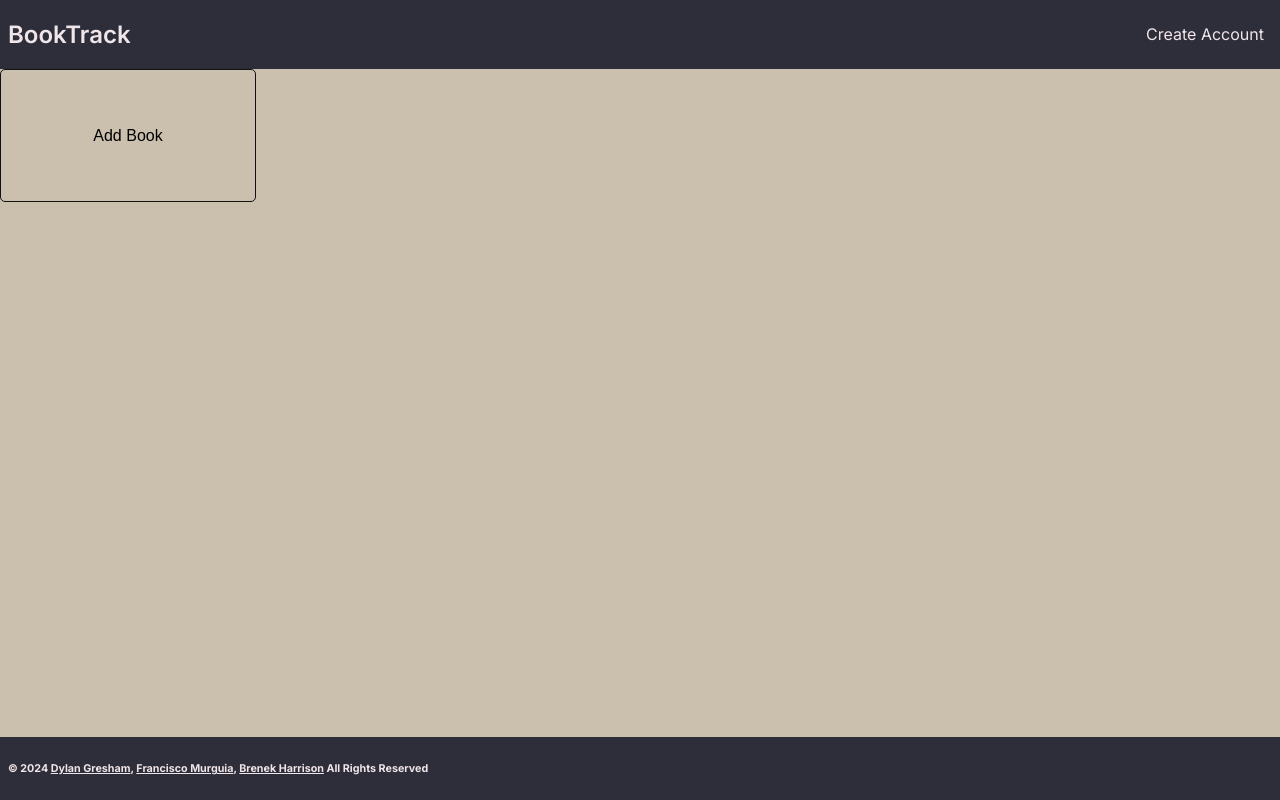
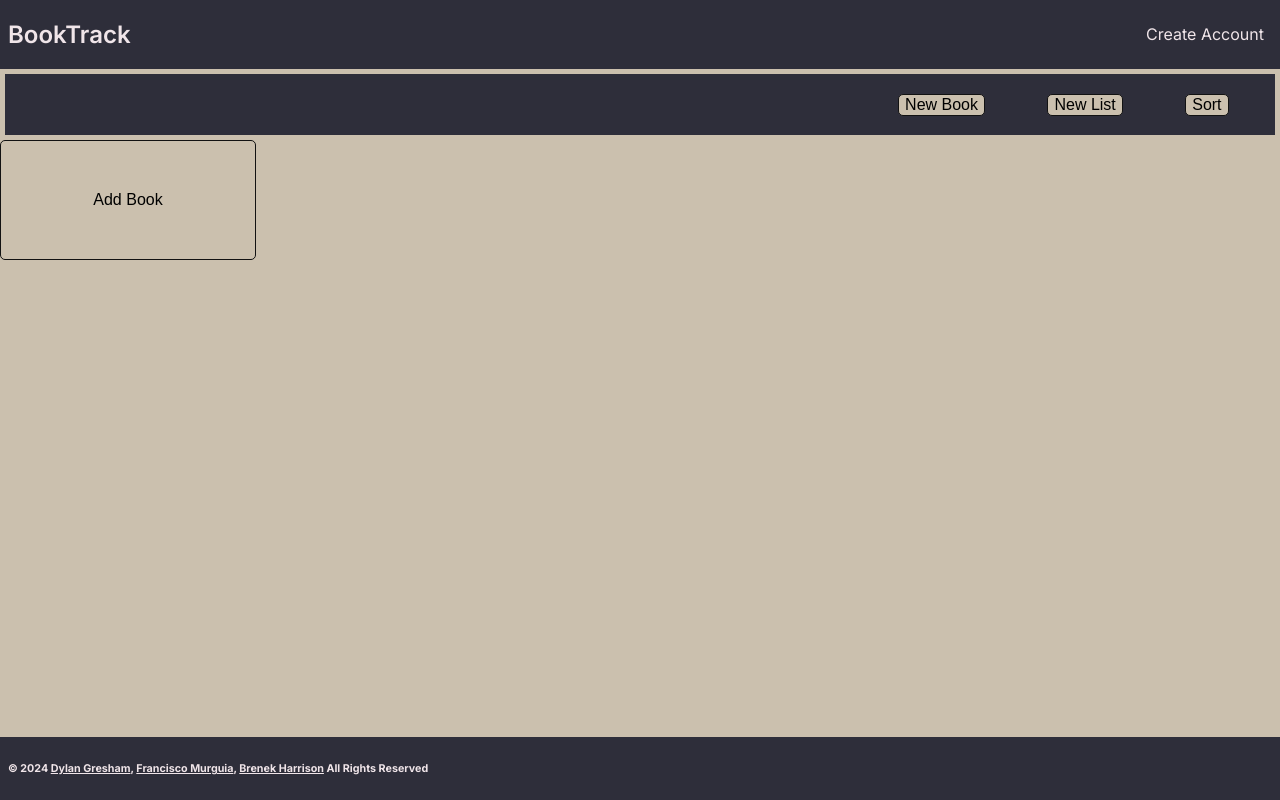
Before and after one commit to Dylan-Gresham/BookTrack, a Next.js app: page /library in a window 1280 px wide. Built offline with nearby package versions, Linux system fonts and the light colour scheme.

Commit message:
Fix rendering of book list

```diff
--- a/src/app/library/page.tsx
+++ b/src/app/library/page.tsx
@@ -23,11 +23,13 @@ export default function Library() {
   const userBooks: Array<BookType> = userInfo ? userInfo.userBooks : [];
   let splitUserBooks: Array<Array<BookType>> = [];
 
-  if (userBooks.length <= 5) {
-    splitUserBooks = [userBooks];
-  } else {
-    for (let i = 0; i < userBooks.length; i += CHUNK_SIZE) {
-      splitUserBooks.concat(userBooks.slice(i, i + CHUNK_SIZE));
+  let chunk: Array<BookType> = [];
+  for (let i = 0; i < userBooks.length; i++) {
+    chunk.push(userBooks[i]);
+
+    if ((i + 1) % CHUNK_SIZE === 0) {
+      splitUserBooks.push(chunk);
+      chunk = [];
     }
   }
 
@@ -41,6 +43,20 @@ export default function Library() {
     <>
       <Header />
       <main className={styles.libraryMain} style={{ backgroundColor: bgColor }}>
+        <div className={(styles.sticky, styles.controls)}>
+          <span className={styles.controlPlaceholder}></span>
+          <div className={styles.controlButtonsContainer}>
+            <button type="button" className={styles.controlButton}>
+              New Book
+            </button>
+            <button type="button" className={styles.controlButton}>
+              New List
+            </button>
+            <button type="button" className={styles.controlButton}>
+              Sort
+            </button>
+          </div>
+        </div>
         {userBooks.length > 0 &&
           splitUserBooks.map((slice: Array<BookType>) => {
             return (
--- a/src/app/page.tsx
+++ b/src/app/page.tsx
@@ -66,8 +66,6 @@ export default function Home() {
 
     invoke("print_to_console", { msg: "State set" });
   }, []);
-
-  console.log(userInfo);
 
   return (
     <>
--- a/src/app/styles/library.module.css
+++ b/src/app/styles/library.module.css
@@ -2,6 +2,39 @@
     height: 100%;
     width: 100%;
     display: grid;
-    grid-template-rows: 1fr 1fr 1fr 1fr 1fr;
+    grid-template-rows: 0.6fr 1fr 1fr 1fr 1fr 1fr;
     grid-template-columns: 1fr 1fr 1fr 1fr 1fr;
+    overflow-y: scroll;
+    overflow-x: hidden;
 }
+
+.sticky {
+    position: sticky;
+    top: 10px;
+}
+
+.controls {
+    margin: 5px;
+    background-color: #2E2E3A;
+    grid-row: 1;
+    grid-column: 1 / span 5;
+    display: grid;
+    grid-template-rows: 1fr;
+    grid-template-columns: 1fr 1fr 1fr;
+    justify-content: center;
+    align-items: center;
+}
+
+.controlPlaceholder {
+    grid-row: 1;
+    grid-column: 1 / span 2;
+}
+
+.controlButtonsContainer {
+    grid-row: 1;
+    grid-column: 3;
+    display: flex;
+    gap: clamp(0.5rem, 1rem, 1.5rem);
+    justify-content: space-evenly;
+    align-items: center;
+}
```
